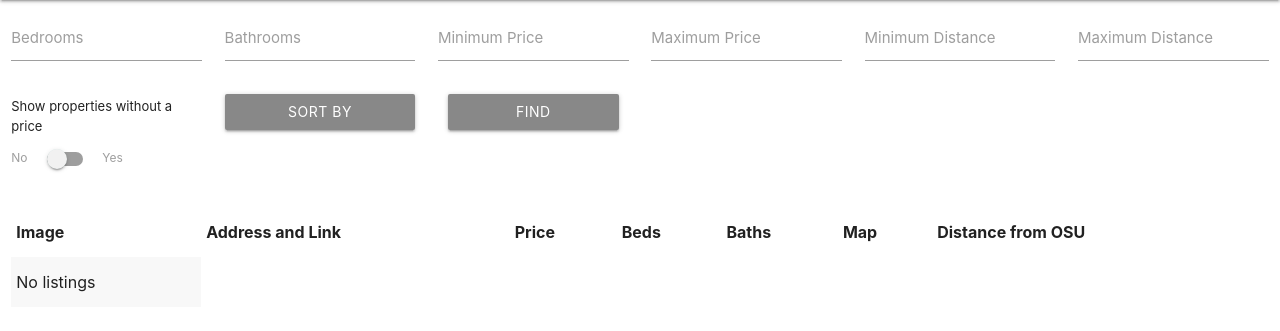
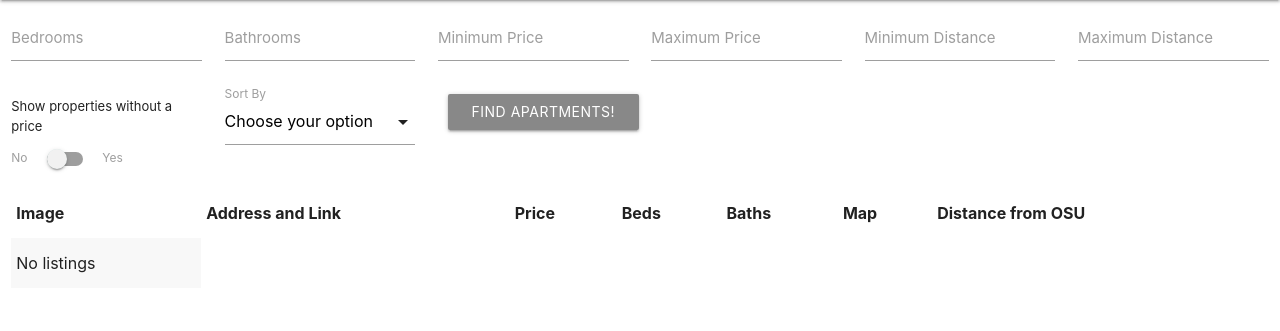
Before and after one commit to maxdg99/off-campus, a Django app: page / in a window 1280 px wide. Shown: the part 64-395 px from the top of the page. Run offline with Django 3.2, Linux system fonts and the light colour scheme; data that the repository does not hold is empty; some libraries are stand-ins or nearby versions.

Commit message:
Fixed sort by in front end

```diff
--- a/apartmentSearchProject/apartmentSearchApp/static/script.js
+++ b/apartmentSearchProject/apartmentSearchApp/static/script.js
@@ -1,5 +1,8 @@
-$('.dropdown-trigger').dropdown();
+$(document).ready(function(){
+    $('select').formSelect();
+});
 $('#bigmap').toggle()
+
 function restoreFilters()
 {
     const urlParams = new URLSearchParams(window.location.search);
--- a/apartmentSearchProject/apartmentSearchApp/static/style.css
+++ b/apartmentSearchProject/apartmentSearchApp/static/style.css
@@ -40,15 +40,6 @@ img {
     background-color: #888;
 }
 
-.sort-by {
-    background-color: #888 !important;
-    margin-top: 10px;
-}
-
-.dropdown-content li a {
-    color: #bb0000
-}
-
 .full-width {
     width: 100%;
 }
--- a/apartmentSearchProject/apartmentSearchApp/templates/index.html
+++ b/apartmentSearchProject/apartmentSearchApp/templates/index.html
@@ -37,8 +37,6 @@
             <div id="popup"></div>
         </div>
 
-        <div class="row">
-            <div class="col s12">
         <form action="#" onsubmit="return reloadWithParams(event)" id="filter">
             <div class="row">
                 <div class="input-field col s2">
@@ -83,27 +81,24 @@
                     </div>
                 </div>
 
-                        <div class="col s2">
-                            <a class='dropdown-trigger btn sort-by full-width' href='#' data-target='sort-options'>Sort By</a>
-
-                            <!-- Dropdown Structure -->
-                            <ul id='sort-options' class='dropdown-content'>
-                                <li><a href="#">Price Increasing</a></li>
-                                <li><a href="#">Price Decreasing</a></li>
-                                <li><a href="#">Distance Increasing</a></li>
-                                <li><a href="#">Distance Decreasing</a></li>
-                            </ul>
+                <div class="input-field col s2">
+                    <select>
+                        <option value="" disabled selected>Choose your option</option>
+                        <option value="1">Price Increasing</option>
+                        <option value="1">Price Decreasing</option>
+                        <option value="1">Distance Increasing</option>
+                        <option value="1">Distance Decreasing</option>
+                    </select>
+                    <label>Sort By</label>
                 </div>
 
                 <div class="col s2">
-                            <button href="#" class="btn waves-effect waves-light" id="submit">
+                    <button href="#" class="btn waves-effect waves-light full-width" id="submit">
                         Find apartments!
                     </button>
                 </div>
             </div>
         </form>
-            </div>
-        </div>
 
         <div class="row">
             <div class="col s12">
```
Lines whose indentation alone changed are shown as unchanged.
